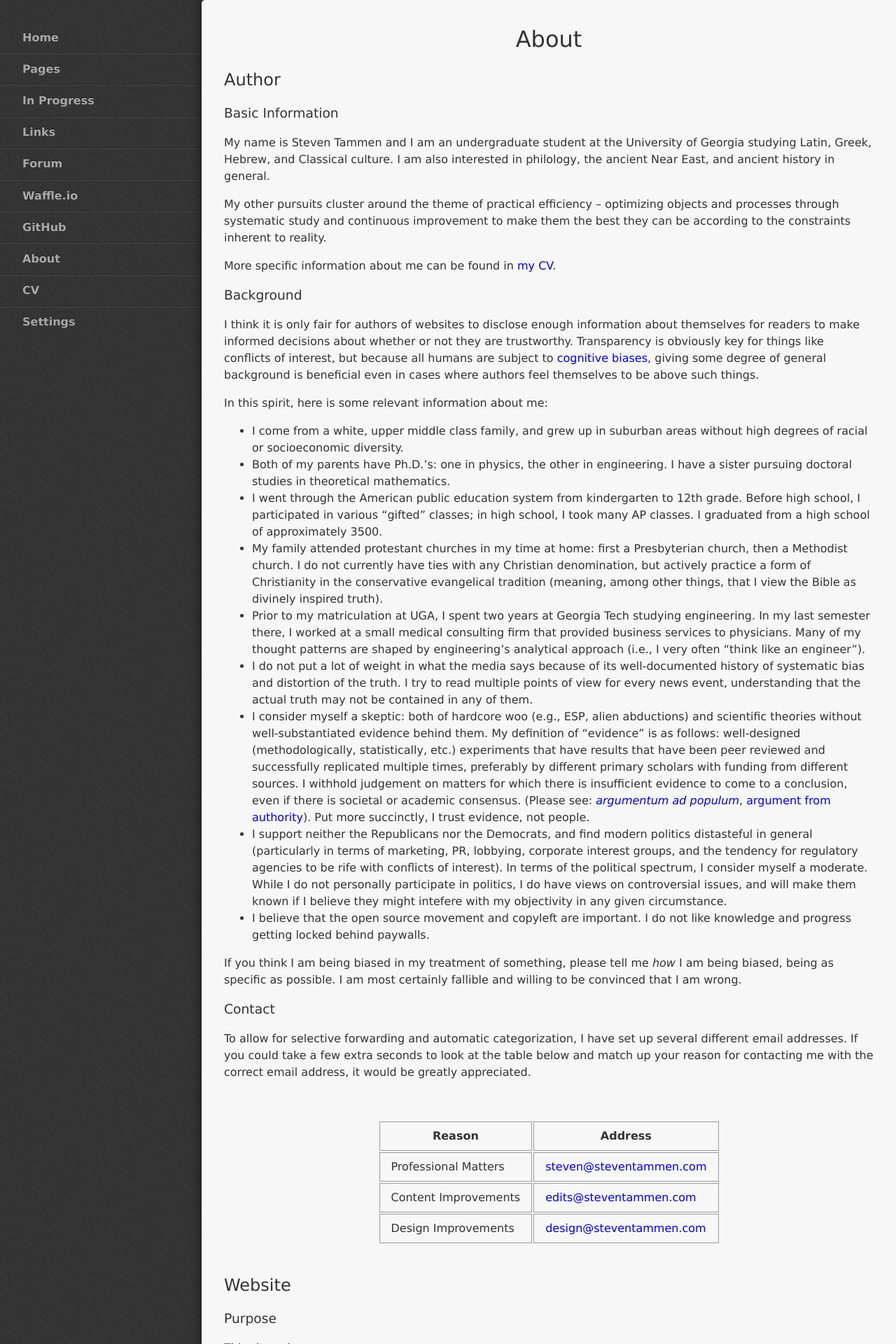
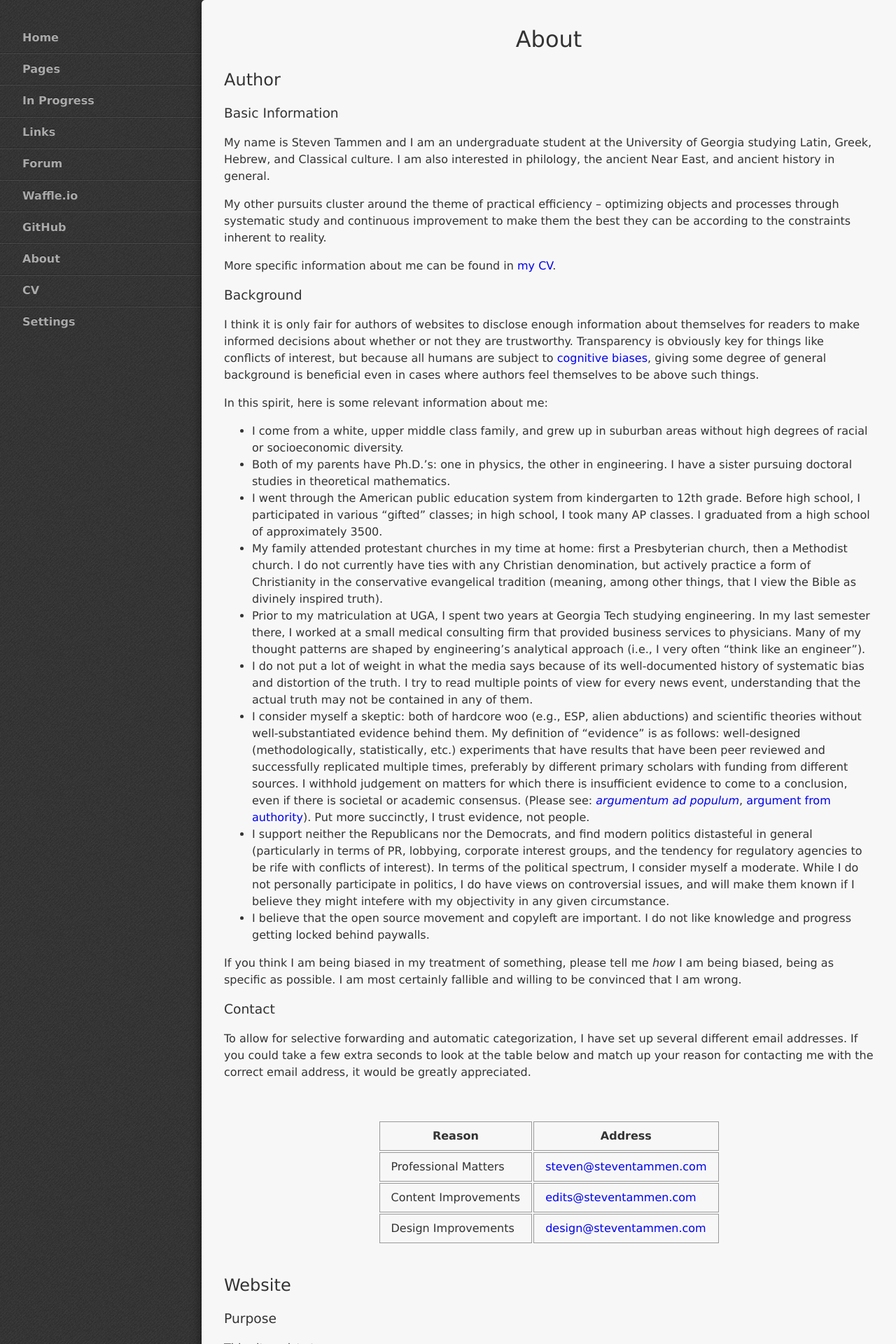
Before and after one commit to StevenTammen/StevenTammen.github.io, a Jekyll site: the page built from pages/about.md, in a window 1280 px wide. Shown: the top 1920 px of the page at 70% size. Built offline with Jekyll 4.4.1, drawn with Linux system fonts in a browser that asks for light colours.

Commit message:
Update about.md

```diff
--- a/pages/about.md
+++ b/pages/about.md
@@ -29,7 +29,7 @@
 - Prior to my matriculation at UGA, I spent two years at Georgia Tech studying engineering. In my last semester there, I worked at a small medical consulting firm that provided business services to physicians. Many of my thought patterns are shaped by engineering's analytical approach (i.e., I very often "think like an engineer").
 - I do not put a lot of weight in what the media says because of its well-documented history of systematic bias and distortion of the truth. I try to read multiple points of view for every news event, understanding that the actual truth may not be contained in any of them.
 - I consider myself a skeptic: both of hardcore woo (e.g., ESP, alien abductions) and scientific theories without well-substantiated evidence behind them. My definition of "evidence" is as follows: well-designed (methodologically, statistically, etc.) experiments that have results that have been peer reviewed and successfully replicated multiple times, preferably by different primary scholars with funding from different sources. I withhold judgement on matters for which there is insufficient evidence to come to a conclusion, even if there is societal or academic consensus. (Please see: [*argumentum ad populum*](https://en.wikipedia.org/wiki/Argumentum_ad_populum), [argument from authority](https://en.wikipedia.org/wiki/Argument_from_authority)). Put more succinctly, I trust evidence, not people.
-- I support neither the Republicans nor the Democrats, and find modern politics distasteful in general (particularly in terms of marketing, PR, lobbying, corporate interest groups, and the tendency for regulatory agencies to be rife with conflicts of interest). In terms of the political spectrum, I consider myself a moderate. While I do not personally participate in politics, I do have views on controversial issues, and will make them known if I believe they might intefere with my objectivity in any given circumstance.
+- I support neither the Republicans nor the Democrats, and find modern politics distasteful in general (particularly in terms of PR, lobbying, corporate interest groups, and the tendency for regulatory agencies to be rife with conflicts of interest). In terms of the political spectrum, I consider myself a moderate. While I do not personally participate in politics, I do have views on controversial issues, and will make them known if I believe they might intefere with my objectivity in any given circumstance.
 - I believe that the open source movement and copyleft are important. I do not like knowledge and progress getting locked behind paywalls.
 
 If you think I am being biased in my treatment of something, please tell me *how* I am being biased, being as specific as possible. I am most certainly fallible and willing to be convinced that I am wrong.
```
